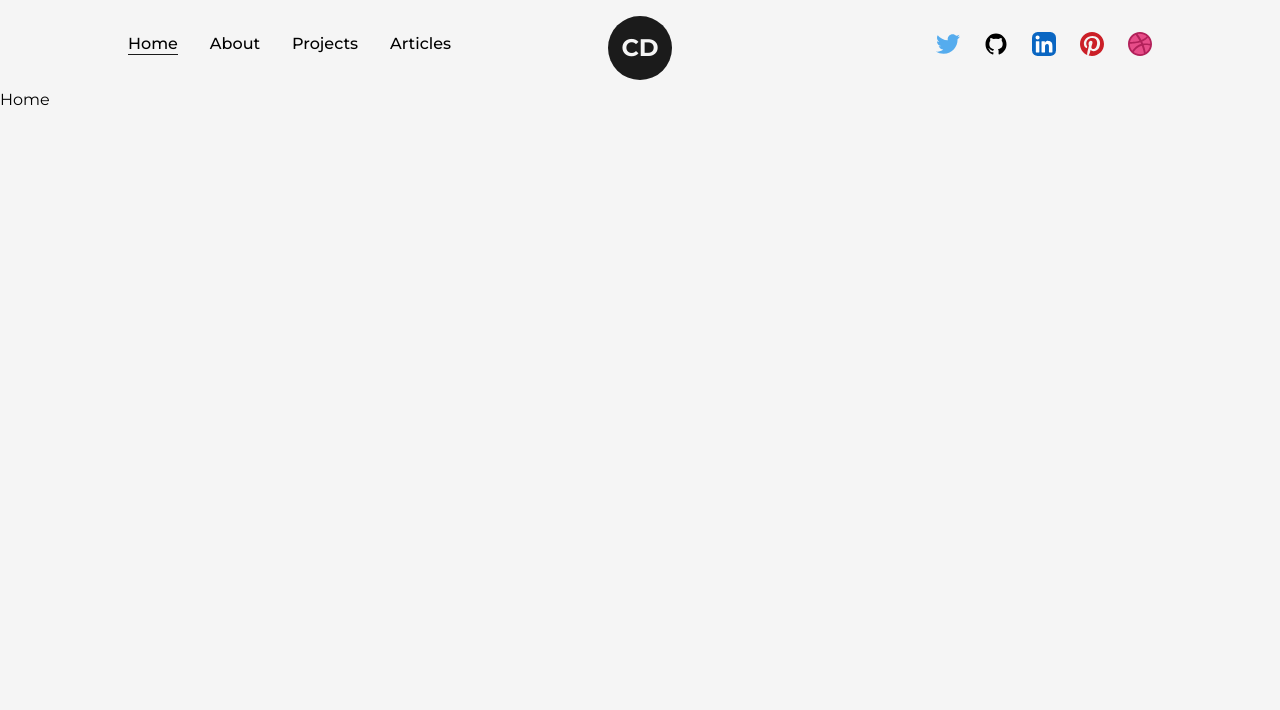
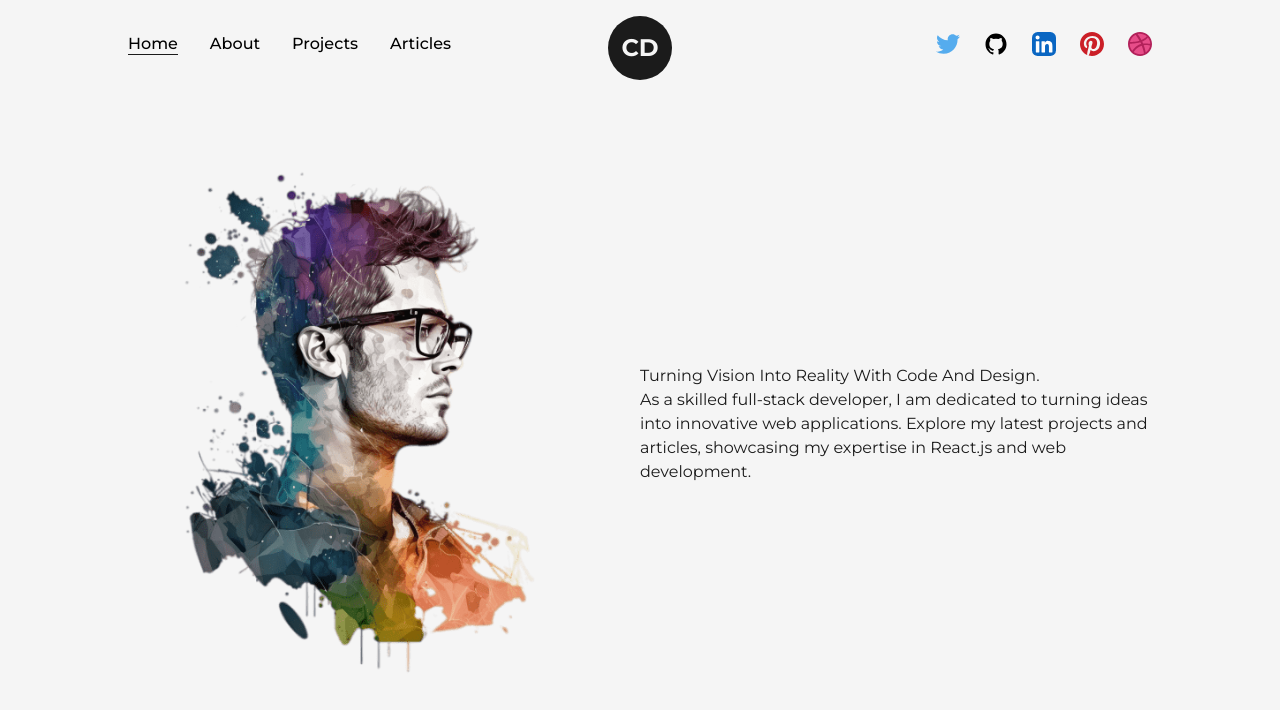
Before and after one commit to PupRiku/Portfolio-V3, a Next.js app: page / in a window 1280 px wide. Shown: the top 710 px of the page. Built offline with nearby package versions, Linux system fonts and the light colour scheme.

Commit message:
Setup Home Page

```diff
--- /dev/null
+++ b/src/components/Layout.js
@@ -0,0 +1,13 @@
+import React from 'react'
+
+const Layout = ({ children, className = '' }) => {
+  return (
+    <div
+      className={`w-full h-full inline-block z-0 bg-light p-32 ${className}`}
+    >
+      {children}
+    </div>
+  )
+}
+
+export default Layout
--- a/src/pages/index.js
+++ b/src/pages/index.js
@@ -1,4 +1,7 @@
+import Layout from '@/components/Layout'
 import Head from 'next/head'
+import Image from 'next/image'
+import profilePic from '../../public/images/profile/developer-pic-1.png'
 
 export default function Home() {
   return (
@@ -7,7 +10,28 @@ export default function Home() {
         <title>Create Next App</title>
         <meta name='description' content='Generated by create next app' />
       </Head>
-      <main>Home</main>
+      <main className='flex items-center text-dark w-full min-h-screen'>
+        <Layout className='pt-0'>
+          <div className='flex items-center justify-between w-full'>
+            <div className='w-1/2'>
+              <Image
+                src={profilePic}
+                alt='Chris Diorio'
+                className='w-full h-auto'
+              />
+            </div>
+            <div className='w-1/2'>
+              <h1>Turning Vision Into Reality With Code And Design. </h1>
+              <p>
+                As a skilled full-stack developer, I am dedicated to turning
+                ideas into innovative web applications. Explore my latest
+                projects and articles, showcasing my expertise in React.js and
+                web development.
+              </p>
+            </div>
+          </div>
+        </Layout>
+      </main>
     </>
   )
 }
```
